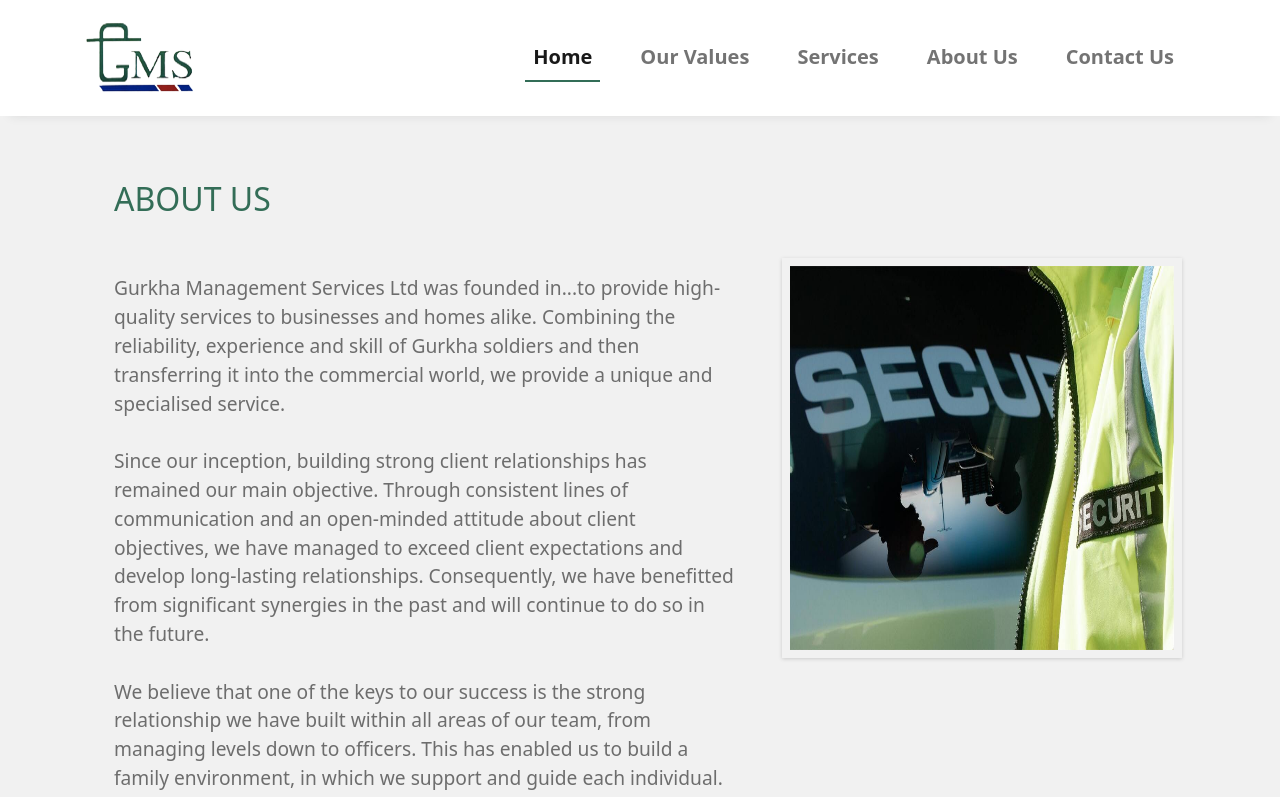
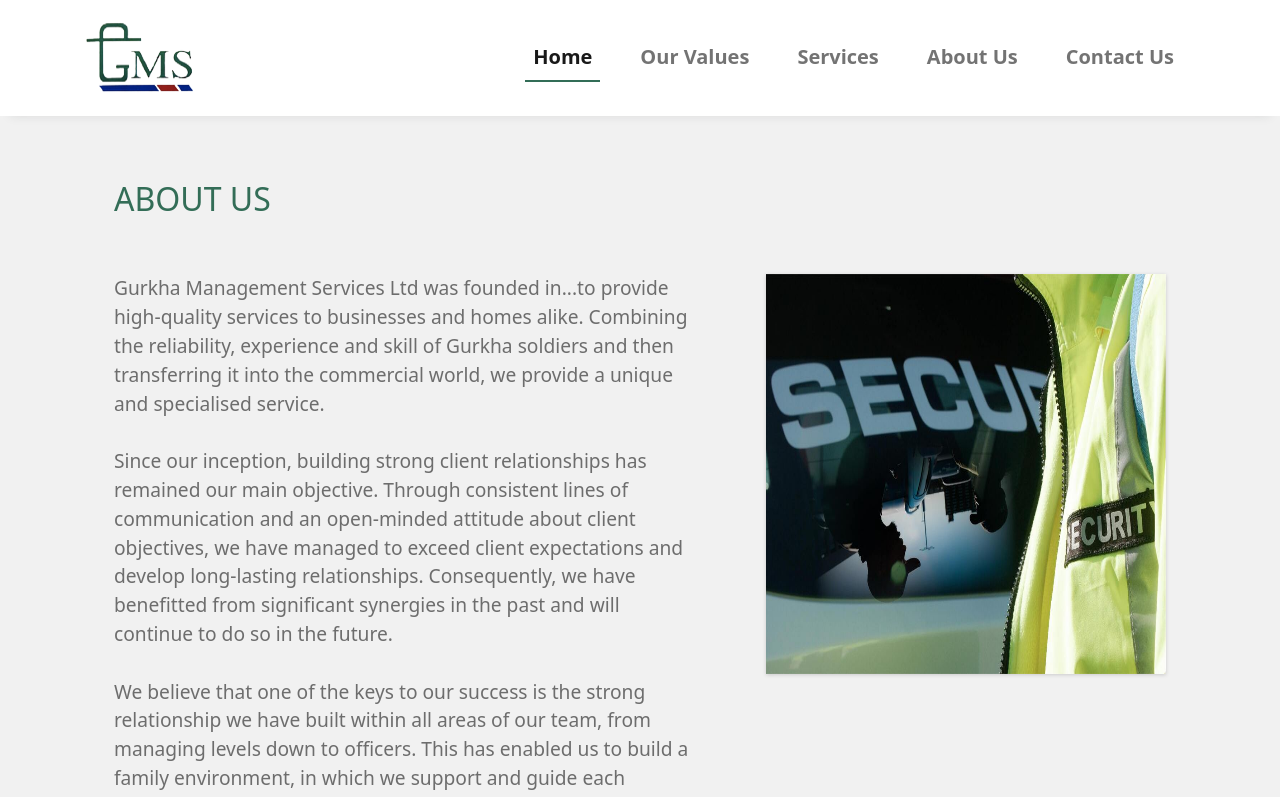
Before and after one commit to swornimgrg/gms, a React (Create React App) app: page /about-us in a window 1280 px wide. Shown: the top 797 px of the page. Built offline with nearby package versions, Linux system fonts and the light colour scheme.

Commit message:
Removed image padding

```diff
--- a/package.json
+++ b/package.json
@@ -3,9 +3,6 @@
   "version": "0.1.0",
   "private": true,
   "dependencies": {
-    "@testing-library/jest-dom": "^5.16.4",
-    "@testing-library/react": "^13.3.0",
-    "@testing-library/user-event": "^13.5.0",
     "babel-plugin-macros": "^3.1.0",
     "bootstrap": "^5.1.3",
     "bootstrap-icons": "^1.8.3",
@@ -14,8 +11,7 @@
     "react-bootstrap": "^2.4.0",
     "react-dom": "^18.2.0",
     "react-router-dom": "^6.3.0",
-    "react-scripts": "5.0.1",
-    "web-vitals": "^2.1.4"
+    "react-scripts": "5.0.1"
   },
   "scripts": {
     "start": "react-scripts start",
--- a/src/components/Aboutus/Aboutus.css
+++ b/src/components/Aboutus/Aboutus.css
@@ -22,8 +22,6 @@ h2{
 }
 
 .security-images{
-    margin: 1rem;
-    padding: 0.5rem;
     box-shadow: rgba(0, 0, 0, 0.16) 0px 1px 4px;
 }
 
--- a/src/components/Aboutus/Aboutus.jsx
+++ b/src/components/Aboutus/Aboutus.jsx
@@ -31,7 +31,7 @@ function Homepage() {
             family environment, in which we support and guide each individual.
           </p>
         </div>
-        <div>
+        <div className="image-wrapper">
           <img
             src={process.env.PUBLIC_URL + `/images/flex-point-security.jpg`}
             width="400"
```
Also changed, not shown: 2 other files (tests, documents, lock files or other folders).
